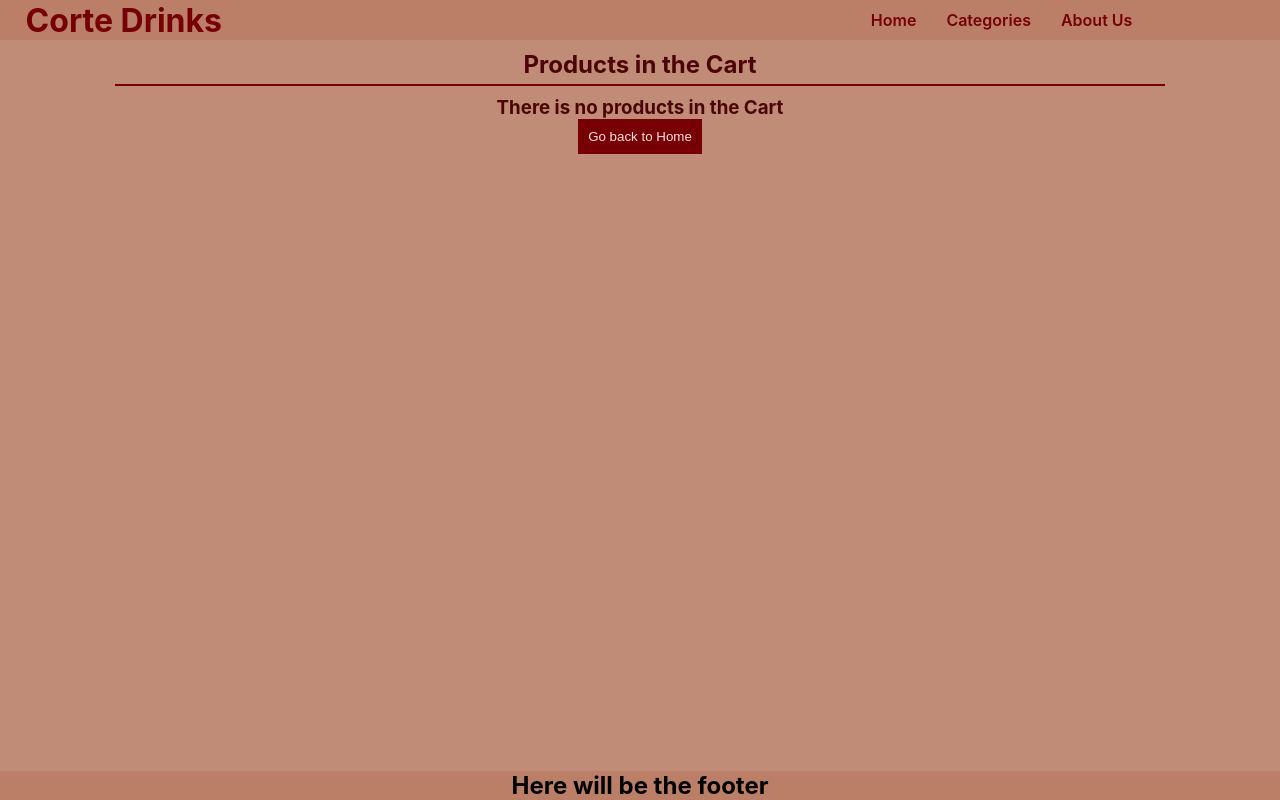
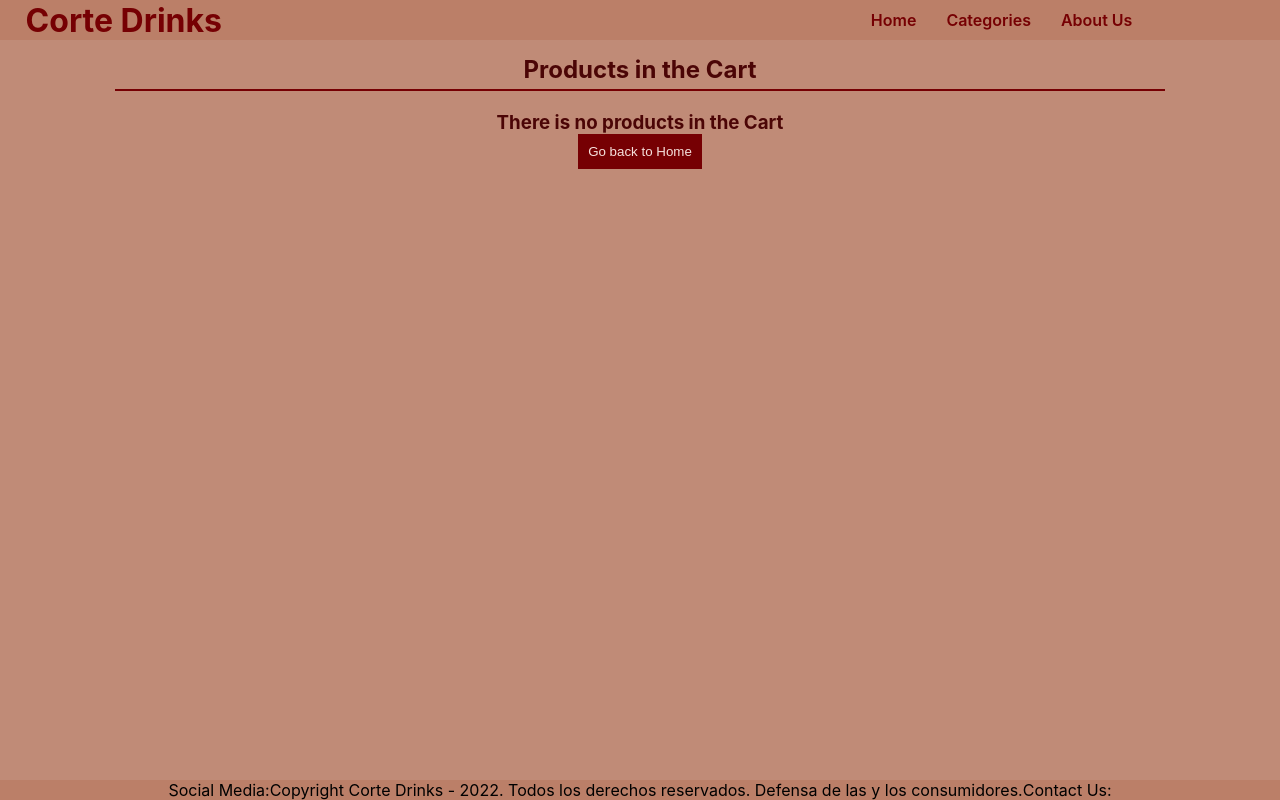
Before and after one commit to mariano-paporello/React-Ecommerce, a React (Create React App) app: page /cart in a window 1280 px wide. Built offline with nearby package versions, Linux system fonts and the light colour scheme.

Commit message:
12-DoceavoDesafio

```diff
--- a/src/components/cart/Cart.jsx
+++ b/src/components/cart/Cart.jsx
@@ -18,8 +18,10 @@ const Cart = () => {
     });
     return (
     <div className="backgroundOfCart">
-    <h2 className="cartTitle"> Products in the Cart</h2>
-    <hr />
+        <div className="cartTitlePart">
+            <h2 className="cartTitle"> Products in the Cart</h2>
+            <hr />
+        </div>
 
             { cartProducts.length === 0?
             (<div className="cartContainer">
--- a/src/components/footerBar.jsx
+++ b/src/components/footerBar.jsx
@@ -1,7 +1,20 @@
 const FooterBar = () => {
     return (
         <footer className="footerBar">
-            <h2><p>Here will be the footer</p></h2>
+           <div>
+                Social Media:
+                <div></div>
+            </div>
+           <div>
+           Copyright Corte Drinks - 2022. Todos los derechos reservados. Defensa de las y los consumidores.
+           </div>
+           <div>
+                Contact Us:
+                <div>
+                    <div></div>
+                    <div></div>
+                </div>
+            </div>
         </footer>
      );
 }
--- a/src/main.css
+++ b/src/main.css
@@ -331,7 +331,9 @@ font-weight: bolder;
 .cartTitle{
   text-align: center;
   font-weight: bold;
-  margin-top: 10px;
+}
+.cartTitlePart{
+  margin: 15px 0;
 }
 .backgroundOfCart hr{
   margin: 5px 9%;
```
